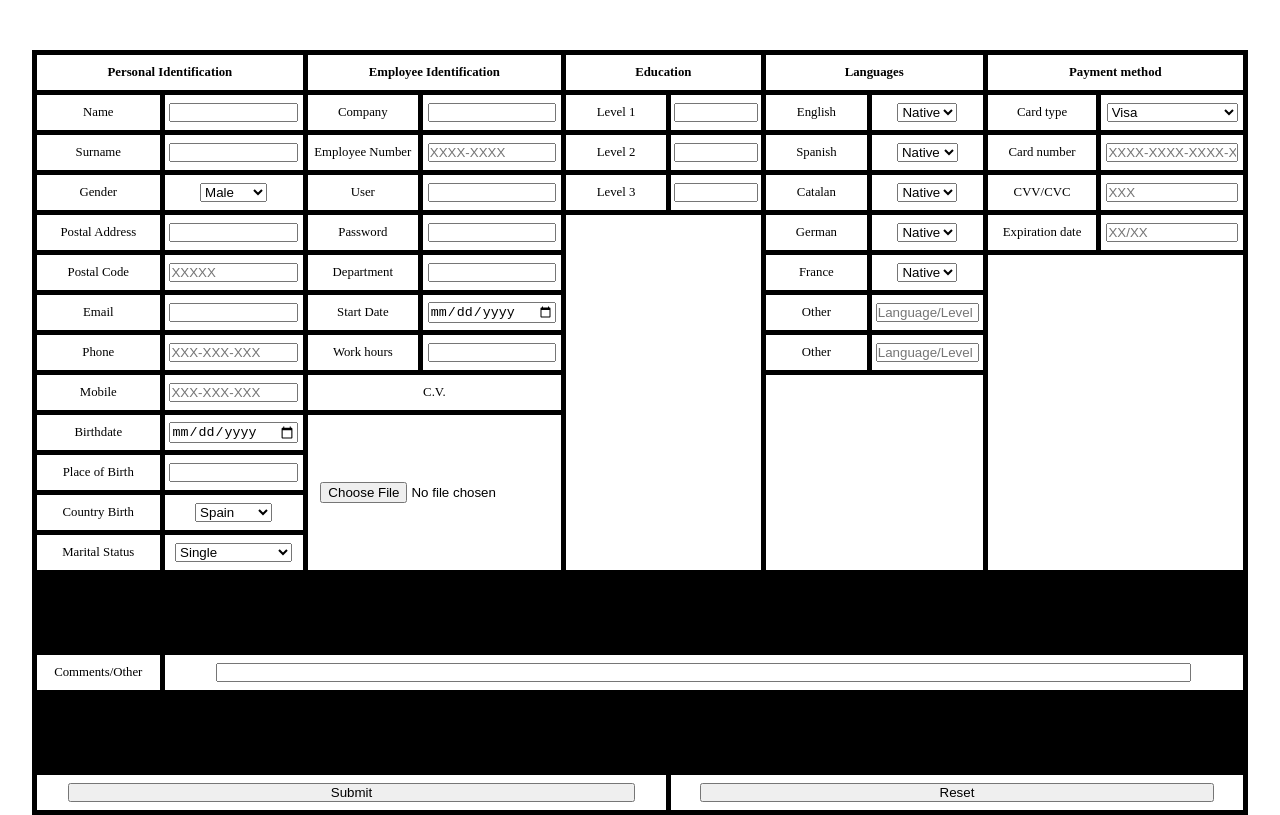
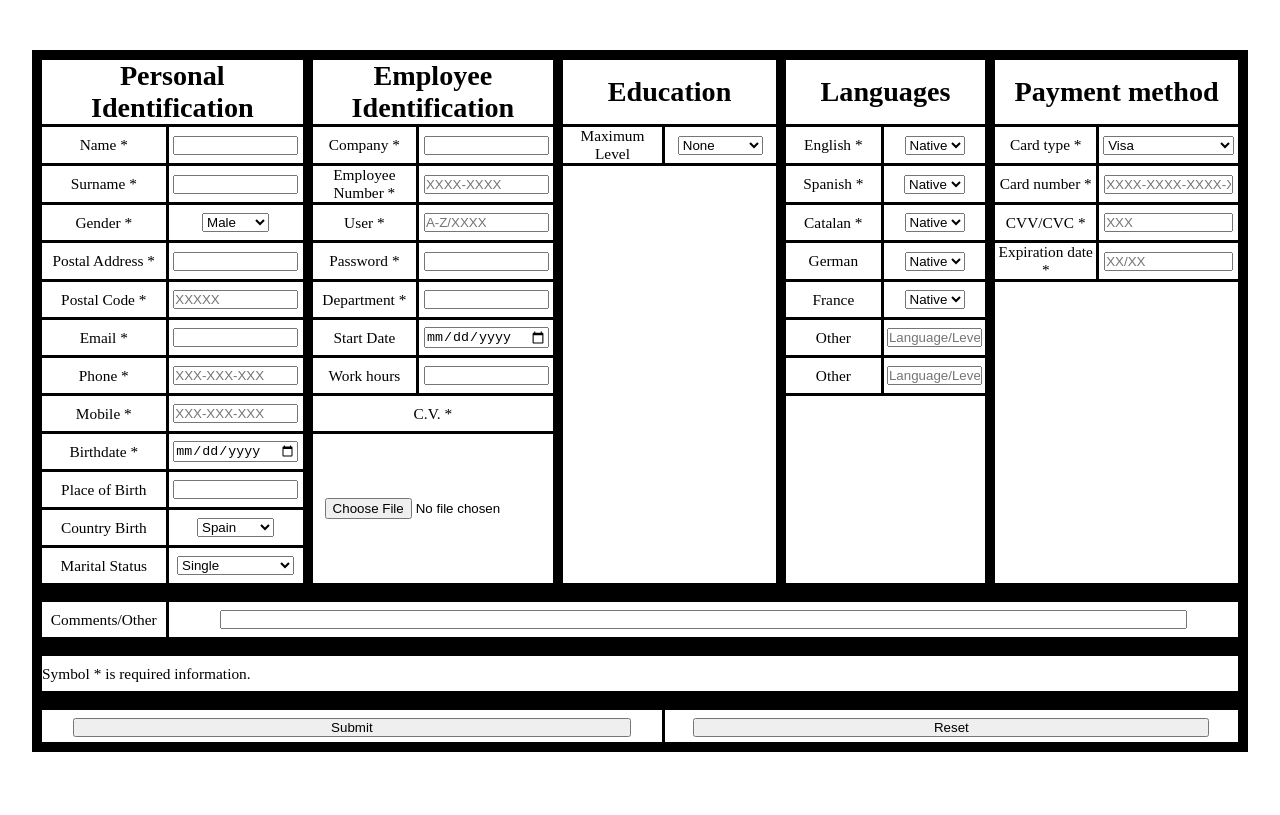
Before and after one commit to Eyguilo/DIW, a plain HTML site: page formulario/index.html in a window 1280 px wide. Drawn offline with Linux system fonts and the light colour scheme.

Commit message:
03/02/23 - Finalizado formulario.

```diff
--- a/formulario/index.html
+++ b/formulario/index.html
@@ -1,54 +1,94 @@
 <!doctype html>
 <html lang="en">
+
 <head>
     <meta charset="utf-8">
     <meta name="viewport" content="width=device-width, initial-scale=1">
     <title>Tabla</title>
     <style>
-        *{
+        * {
             margin: 0;
             padding: 0;
         }
-        table{
+
+        table {
             margin-left: auto;
             margin-right: auto;
-            border: 5px solid black;
+            border: 10px solid black;
             text-align: center;
             margin-top: 50px;
             border-collapse: collapse;
             font-size: 80%;
         }
-        td, th{
-            border: 5px solid black;
+        th{
+            font-size: 220%;
+            border: 3px solid black;
             height: 35px;
             width: 150px;
         }
-        input{
+
+        td {
+            border: 3px solid black;
+            height: 35px;
+            width: 150px;
+            font-size: 120%;
+        }
+
+        input {
             margin: 0;
             padding: 0;
             width: 90%;
+        }
+
+        .space-col {
+            width: 10px;
+            background-color: black;
+        }
+        .space-row {
+            height: 5px;
+            background-color: black;
+        }
+        .message{
+            text-align: left;
         }
     </style>
 </head>
 <form>
     <table style="width: 95%">
-            <tr >
+        <tr>
             <th colspan="2">Personal Identification</th>
+            <th class="space-col"></th>
             <th colspan="2">Employee Identification</th>
+            <th class="space-col"></th>
             <th colspan="2">Education</th>
+            <th class="space-col"></th>
             <th colspan="2">Languages</th>
+            <th class="space-col"></th>
             <th colspan="2">Payment method</th>
         </tr>
-            <tr >
-                <td><label for="id_name">Name</label></td>
-                <td><input type="text" id="id_name" name="name"></td>
-                <td><label for="id_company">Company</label></td>
-                <td><input type="text" id="id_company" name="company"></td>
-                <td><label for="id_level_1">Level 1</label></td>
-                <td><input type="text" id="id_level_1" name="level_1"></td>
-                <td><label for="id_lenguage_1">English</label></td>
+        <tr>
+            <td><label for="id_name">Name *</label></td>
+            <td><input type="text" id="id_name" name="name" minlength="2" maxlength="70" required></td>
+            <td class="space-col" rowspan="12"></td>
+            <td><label for="id_company">Company *</label></td>
+            <td><input type="text" id="id_company" name="company" minlength="5" maxlength="50" required></td>
+            <td class="space-col" rowspan="12"></td>
+            <td><label for="id_level">Maximum Level</label></td>
             <td>
-                    <select name="level" id="id_lenguage_1">
+                <select name="level" id="id_level">
+                    <option value="None">None</option>
+                    <option value="Primary">Primary</option>
+                    <option value="ESO">ESO</option>
+                    <option value="Bachellors">Bachellors</option>
+                    <option value="University">University</option>
+                    <option value="Master">Master</option>
+                    <option value="Doctor">Doctor</option>
+                </select>
+            </td>
+            <td class="space-col" rowspan="12"></td>
+            <td><label for="id_lenguage_1">English *</label></td>
+            <td>
+                <select name="level" id="id_lenguage_1" required>
                     <option value="native">Native</option>
                     <option value="c2">C2</option>
                     <option value="c1">C1</option>
@@ -59,9 +99,10 @@
                     <option value="none">None</option>
                 </select>
             </td>
-                <td><label for="id_payment_1">Card type</label></td>
+            <td class="space-col" rowspan="12"></td>
+            <td><label for="id_payment_1">Card type *</label></td>
             <td>
-                    <select name="card" id="id_payment_1">
+                <select name="card" id="id_payment_1" required>
                     <option value="visa">Visa</option>
                     <option value="master_card">Master Card</option>
                     <option value="american_express">American Express</option>
@@ -69,15 +110,14 @@
             </td>
         </tr>
         <tr>
-                <td><label for="id_surname">Surname</label></td>
-                <td><input type="text" id="id_surname" name="surname"></td>
-                <td><label for="id_employee_number">Employee Number</label></td>
-                <td><input type="text" id="id_employee_number" name="employee_number" placeholder="XXXX-XXXX"  pattern="[0-9]{4}-[0-9]{4}"></td>
-                <td><label for="id_level_2">Level 2</label></td>
-                <td><input type="text" id="id_level_2" name="level_2"></td>
-                <td><label for="id_lenguage_2">Spanish</label></td>
+            <td><label for="id_surname">Surname *</label></td>
+            <td><input type="text" id="id_surname" name="surname" minlength="2" maxlength="70" required></td>
+            <td><label for="id_employee_number">Employee Number *</label></td>
+            <td><input type="text" id="id_employee_number" name="employee_number" placeholder="XXXX-XXXX" pattern="[0-9]{4}-[0-9]{4}" required></td>
+            <td colspan="2" rowspan="11"></td>
+            <td><label for="id_lenguage_2">Spanish *</label></td>
             <td>
-                    <select name="level" id="id_lenguage_2">
+                <select name="level" id="id_lenguage_2" required>
                     <option value="native">Native</option>
                     <option value="c2">C2</option>
                     <option value="c1">C1</option>
@@ -88,25 +128,23 @@
                     <option value="none">NONE</option>
                 </select>
             </td>
-                <td><label for="id_payment_2">Card number</label></td>
-                <td><input type="text" id="id_payment_2" name="payment_2" placeholder="XXXX-XXXX-XXXX-XXXX"  pattern="[0-9]{4}-[0-9]{4}-[0-9]{4}-[0-9]{4}"></td>
+            <td><label for="id_payment_2">Card number *</label></td>
+            <td><input type="text" id="id_payment_2" name="payment_2" placeholder="XXXX-XXXX-XXXX-XXXX" pattern="[0-9]{4}-[0-9]{4}-[0-9]{4}-[0-9]{4}" required></td>
         </tr>
         <tr>
-                <td><label for="id_gender">Gender</label></td>
+            <td><label for="id_gender">Gender *</label></td>
             <td>
-                    <select name="gender" id="id_gender">
+                <select name="gender" id="id_gender" required>
                     <option value="id_male">Male</option>
                     <option value="id_female">Female</option>
                     <option value="id_other">Other</option>
                 </select>
             </td>
-                <td><label for="id_user">User</label></td>
-                <td><input type="text" id="id_user" name="user"></td>
-                <td><label for="id_level_3">Level 3</label></td>
-                <td><input type="text" id="id_level_3" name="level_3"></td>
-                <td><label for="id_lenguage_3">Catalan</label></td>
+            <td><label for="id_user">User *</label></td>
+            <td><input type="text" id="id_user" name="user" placeholder="A-Z/XXXX" pattern="[A-Z]/[0-9]{4}" required></td>
+            <td><label for="id_lenguage_3">Catalan *</label></td>
             <td>
-                    <select name="level" id="id_lenguage_3">
+                <select name="level" id="id_lenguage_3" required>
                     <option value="native">Native</option>
                     <option value="c2">C2</option>
                     <option value="c1">C1</option>
@@ -117,15 +155,14 @@
                     <option value="none">None</option>
                 </select>
             </td>
-                <td><label for="id_payment_3">CVV/CVC</label></td>
-                <td><input type="text" id="id_payment_3" name="payment_3" placeholder="XXX"  pattern="[0-9]{3}"></td>
+            <td><label for="id_payment_3">CVV/CVC *</label></td>
+            <td><input type="text" id="id_payment_3" name="payment_3" placeholder="XXX" pattern="[0-9]{3}" required></td>
         </tr>
-            <tr >
-                <td><label for="id_address">Postal Address</label></td>
-                <td><input type="text" id="id_address" name="address"></td>
-                <td><label for="id_password">Password</label></td>
-                <td><input type="password" id="id_password" name="password"></td>
-                <td colspan="2" rowspan="9"></td>
+        <tr>
+            <td><label for="id_address">Postal Address *</label></td>
+            <td><input type="text" id="id_address" name="address" minlength="10" maxlength="100" required></td>
+            <td><label for="id_password">Password *</label></td>
+            <td><input type="password" id="id_password" name="password" minlength="5" maxlength="15" required></td>
             <td><label for="id_lenguage_4">German</label></td>
             <td>
                 <select name="level" id="id_lenguage_4">
@@ -139,14 +176,14 @@
                     <option value="none">None</option>
                 </select>
             </td>
-                <td><label for="id_payment_4">Expiration date</label></td>
-                <td><input type="text" id="id_payment_4" name="payment_4" placeholder="XX/XX"  pattern="[0-12]{2}/[0-9]{2}"></td>
+            <td><label for="id_payment_4">Expiration date *</label></td>
+            <td><input type="text" id="id_payment_4" name="payment_4" placeholder="XX/XX" pattern="[0-12]{2}/[0-9]{2}" required></td>
         </tr>
-            <tr >
-                <td><label for="id_postal_code">Postal Code</label></td>
-                <td><input type="text" id="id_postal_code" name="posta_code" placeholder="XXXXX"  pattern="[0-9]{5}"></td>
-                <td><label for="id_department">Department</label></td>
-                <td><input type="text" id="id_department" name="department"></td>
+        <tr>
+            <td><label for="id_postal_code">Postal Code *</label></td>
+            <td><input type="text" id="id_postal_code" name="posta_code" placeholder="XXXXX" pattern="[0-9]{5}" required></td>
+            <td><label for="id_department">Department *</label></td>
+            <td><input type="text" id="id_department" name="department" required></td>
             <td><label for="id_lenguage_5">France</label></td>
             <td>
                 <select name="level" id="id_lenguage_5">
@@ -162,17 +199,17 @@
             </td>
             <td colspan="2" rowspan="8"></td>
         </tr>
-            <tr >
-                <td><label for="id_email">Email</label></td>
-                <td><input type="email" id="id_email" name="email"></td>
+        <tr>
+            <td><label for="id_email">Email *</label></td>
+            <td><input type="email" id="id_email" name="email" required></td>
             <td><label for="id_start_date">Start Date</label></td>
             <td><input type="date" id="id_start_date" name="start_date"></td>
             <td><label for="id_language_6">Other</label></td>
             <td><input type="text" id="id_language_6" name="other_1" placeholder="Language/Level" pattern="[a-zA-ZáéíúóàèìòùÁÉÍÓÚÀÈÌÒÙñÑ]{5-30}/[Native|C2|C1|B2|B1|A2|A1|None]"></td>
         </tr>
         <tr>
-                <td><label for="id_phone">Phone</label></td>
-                <td><input type="text" id="id_phone" name="phone" placeholder="XXX-XXX-XXX"  pattern="[0-9]{3}-[0-9]{3}-[0-9]{3}"></td>
+            <td><label for="id_phone">Phone *</label></td>
+            <td><input type="text" id="id_phone" name="phone" placeholder="XXX-XXX-XXX" pattern="[0-9]{3}-[0-9]{3}-[0-9]{3}" required></td>
             <td><label for="id_work_hours">Work hours</label></td>
             <td><input type="text" id="id_work_hours" name="work_hours"></td>
             <td><label for="id_language_6">Other</label></td>
@@ -180,18 +217,18 @@
 
         </tr>
         <tr>
-                <td><label for="id_mobile">Mobile</label></td>
-                <td><input type="text" id="id_mobile" name="mobile" placeholder="XXX-XXX-XXX"  pattern="[0-9]{3}-[0-9]{3}-[0-9]{3}"></td>
-                <td colspan="2"><label for="id_cv">C.V.</label></td>
+            <td><label for="id_mobile">Mobile *</label></td>
+            <td><input type="text" id="id_mobile" name="mobile" placeholder="XXX-XXX-XXX" pattern="[0-9]{3}-[0-9]{3}-[0-9]{3}" required></td>
+            <td colspan="2"><label for="id_cv">C.V. *</label></td>
         </tr>
-            <tr >
-                <td><label for="id_birthdate">Birthdate</label></td>
-                <td><input type="date" id="id_birthdate" name="birthdate"></td>
-                <td colspan="2" rowspan="4"><input type="file" id="id_cv" name="cv"></td>
+        <tr>
+            <td><label for="id_birthdate">Birthdate *</label></td>
+            <td><input type="date" id="id_birthdate" name="birthdate" required></td>
+            <td colspan="2" rowspan="4"><input type="file" id="id_cv" name="cv" required></td>
         </tr>
-            <tr >
+        <tr>
             <td><label for="id_place_birth">Place of Birth</label></td>
-                <td><input type="text" id="id_place_birth" name="place_birth"></td>
+            <td><input type="text" id="id_place_birth" name="place_birth" minlength="10" maxlength="100"></td>
         </tr>
         <tr>
             <td><label for="id_country_birth">Country Birth</label></td>
@@ -206,7 +243,7 @@
                 </select>
             </td>
         </tr>
-            <tr >
+        <tr>
             <td><label for="id_marital_status">Marital Status</label></td>
             <td>
                 <select name="gender" id="id_gender">
@@ -216,27 +253,38 @@
                 </select>
             </td>
         </tr>
-            <tr >
-                <td colspan="10" style = "background-color: black;"></td>
+        <tr>
+            <td colspan="14" class="space-row"></td>
         </tr>
-            <tr >
-                <td colspan="10" style = "background-color: black;"></td>
+        <tr>
+            <td colspan="14" class="space-row"></td>
         </tr>
         <tr>
             <td><label for="id_other">Comments/Other</label></td>
-                <td colspan="9"><input type="text" id="id_other" name="other"></td>
+            <td colspan="13"><input type="text" id="id_other" name="other"></td>
         </tr>
-            <tr >
-                <td colspan="10" style = "background-color: black;"></td>
-            </tr>
-            <tr >
-                <td colspan="10" style = "background-color: black;"></td>
+        <td colspan="14" class="space-row"></td>
         </tr>
         <tr>
-                <td colspan="5"><input type="submit" id="id_submit" name="submit" value="Submit"></td>
-                <td colspan="5"><input type="reset" id="id_reset" name="reset" value="Reset"></td>
+            <td colspan="14" class="space-row"></td>
         </tr>
+        <tr>
+            <td colspan="14"><p class="message">Symbol * is required information.</p></td>
+        </tr>
+        <tr>
+            <td colspan="14" class="space-row"></td>
+        </tr>
+        <tr>
+            <td colspan="14" class="space-row"></td>
+        </tr>
+        <tr>
+            <td colspan="7"><input type="submit" id="id_submit" name="submit" value="Submit"></td>
+            <td colspan="7"><input type="reset" id="id_reset" name="reset" value="Reset"></td>
+        </tr>
+        <tr>
+
     </table>
 </form>
 </body>
+
 </html>
```
Lines whose indentation alone changed are shown as unchanged.
